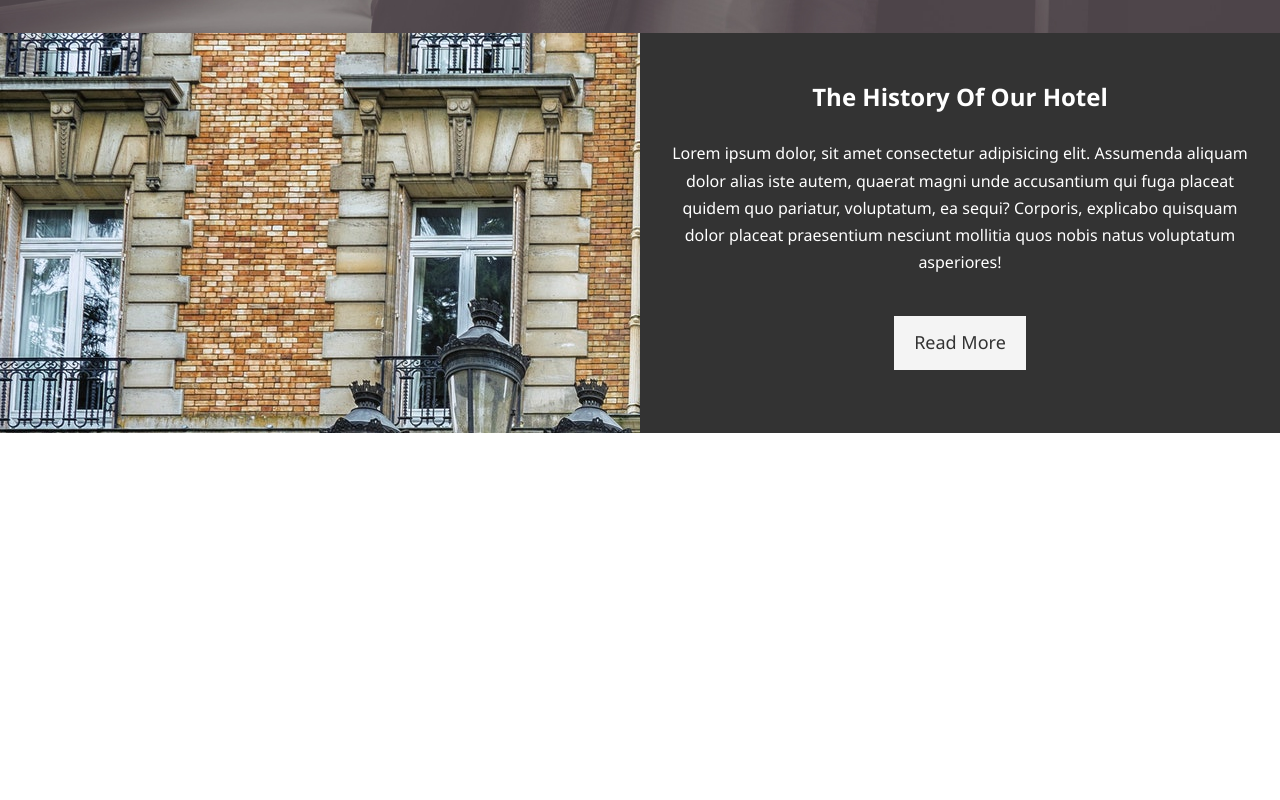
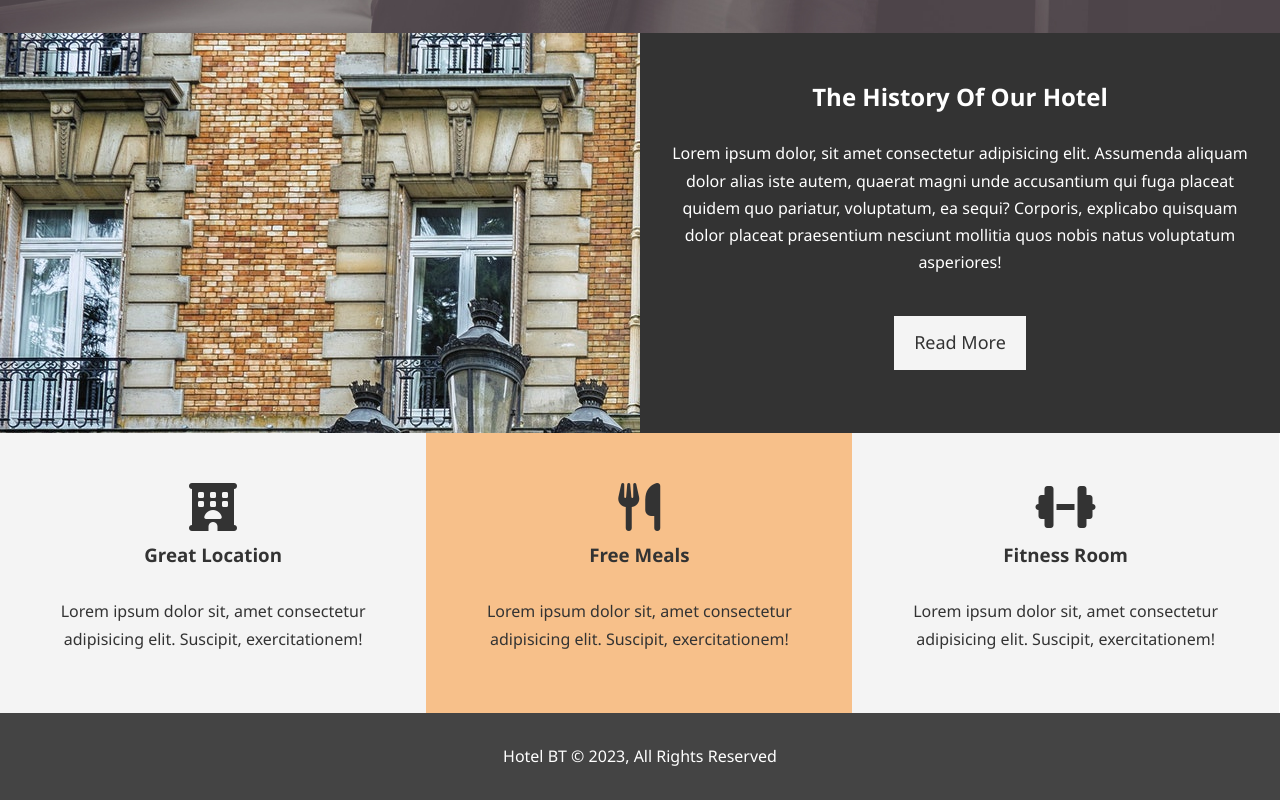
Before and after one commit to edwinkesuma/hotel-website, a plain HTML site: page index.html in a window 1280 px wide. Shown: the part 634-1434 px from the top of the page. Before the commit the page ends 1067 px from the top, so only its background shows below. Drawn offline with Linux system fonts and the light colour scheme.

Commit message:
features and footer

```diff
--- a/css/style.css
+++ b/css/style.css
@@ -52,8 +52,12 @@
 }
 
 .bg-primary{
-    background: #333;
-    color: #f7c08a;
+    background: #f7c08a;
+    color: #333;
+}
+
+.clr{
+    clear: both;
 }
 
 /* Main style */
@@ -158,3 +162,23 @@ p{
 #home-info .info-content p{
     padding-bottom: 30px;
 }
+
+/* Features */
+.box{
+    float: left;
+    width: 33.3%;
+    padding: 50px;
+    text-align: center;
+}
+
+.box i{
+    margin-bottom: 10px;
+}
+
+/* Footer */
+#main-footer{
+    text-align: center;
+    background: #444;
+    color: #fff;
+    padding: 20px;
+}
--- a/index.html
+++ b/index.html
@@ -5,6 +5,7 @@
     <meta name="viewport" content="width=device-width, initial-scale=1.0">
     <meta name="description" content="Welcome to the most extraordinary hotel in Boston Massachusetts">
     <meta name="keywords" content="hotel, boston hotel">
+    <link rel="stylesheet" href="https://cdnjs.cloudflare.com/ajax/libs/font-awesome/6.4.0/css/all.min.css" integrity="sha512-iecdLmaskl7CVkqkXNQ/ZH/XLlvWZOJyj7Yy7tcenmpD1ypASozpmT/E0iPtmFIB46ZmdtAc9eNBvH0H/ZpiBw==" crossorigin="anonymous" referrerpolicy="no-referrer" />
     <link rel="stylesheet" href="css/style.css">
     <title>Hotel BT | Welcome</title>
 </head>
@@ -39,5 +40,29 @@
             <a href="about.html" class="btn btn-light">Read More</a>
         </div>
     </section>
+
+    <section id="features">
+        <div class="box bg-light">
+            <i class="fa-solid fa-hotel fa-3x"></i>
+            <h3>Great Location</h3>
+            <p>Lorem ipsum dolor sit, amet consectetur adipisicing elit. Suscipit, exercitationem!</p>
+        </div>
+        <div class="box bg-primary">
+            <i class="fa-solid fa-utensils fa-3x"></i>
+            <h3>Free Meals</h3>
+            <p>Lorem ipsum dolor sit, amet consectetur adipisicing elit. Suscipit, exercitationem!</p>
+        </div>
+        <div class="box bg-light">
+            <i class="fa-solid fa-dumbbell fa-3x"></i>
+            <h3>Fitness Room</h3>
+            <p>Lorem ipsum dolor sit, amet consectetur adipisicing elit. Suscipit, exercitationem!</p>
+        </div>
+    </section>
+
+    <div class="clr"></div>
+
+    <footer id="main-footer">
+        <p>Hotel BT &copy; 2023, All Rights Reserved</p>
+    </footer>
 </body>
 </html>
```
